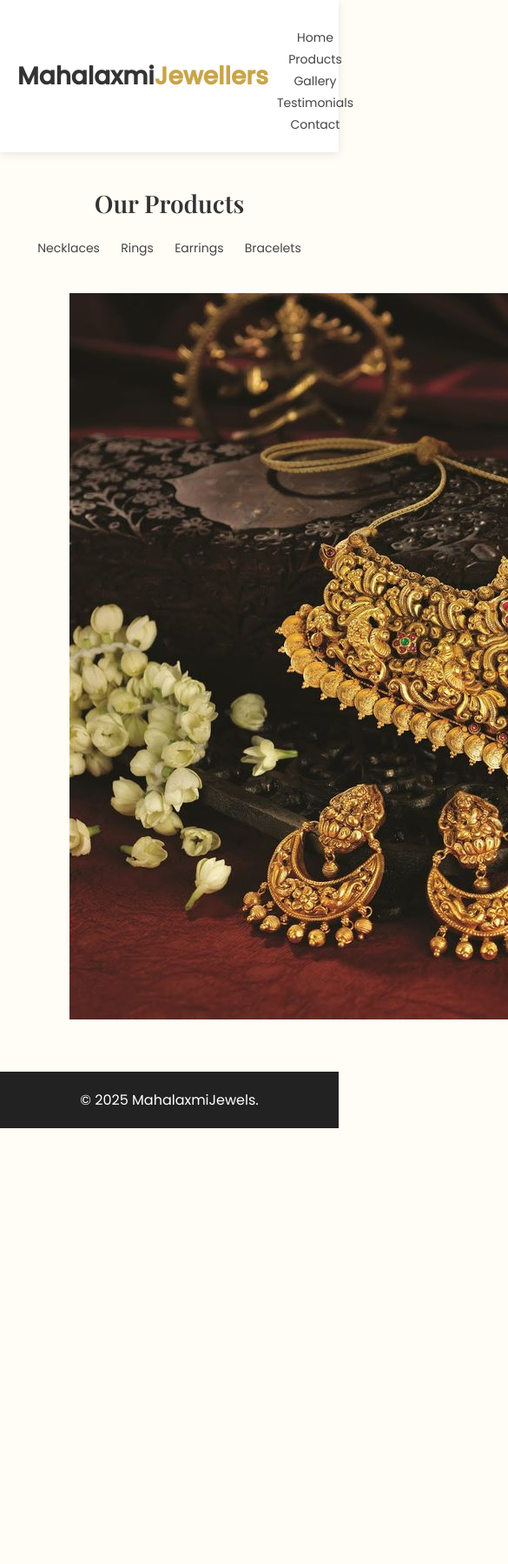
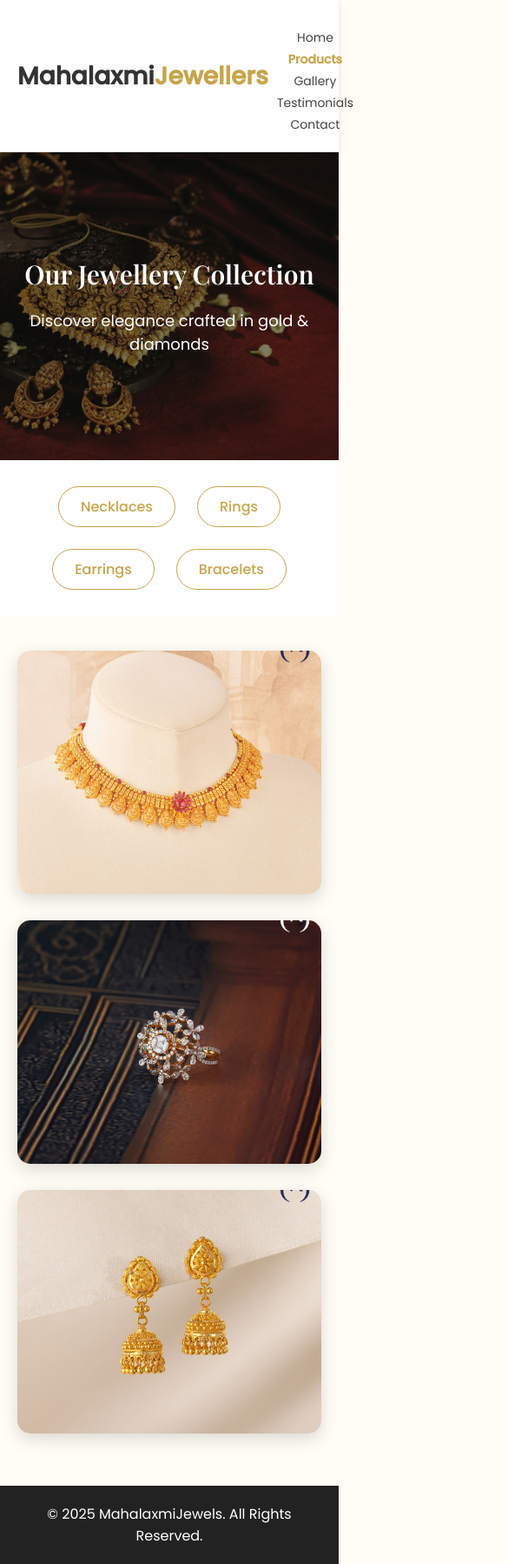
Before and after one commit to omkarkol/jewellerydemo, a plain HTML site: page products.html in a window 390 px wide. Shown: the top 1798 px of the page at 87% size, 585 px wide, since content can reach past the window. Before the commit the page ends 1297 px from the top, so only its background shows below. Drawn offline with nearby package versions, Linux system fonts and the light colour scheme.

Commit message:
Add files via upload

```diff
--- a/products.html
+++ b/products.html
@@ -3,6 +3,7 @@
 <head>
     <meta charset="UTF-8">
     <title>Products | MahalaxmiJewels</title>
+    <meta name="viewport" content="width=device-width, initial-scale=1.0">
     <link rel="stylesheet" href="style.css">
 </head>
 <body>
@@ -11,30 +12,66 @@
     <div class="logo">Mahalaxmi<span>Jewellers</span></div>
     <nav>
         <a href="index.html">Home</a>
-        <a href="products.html">Products</a>
+        <a href="products.html" class="active">Products</a>
         <a href="gallery.html">Gallery</a>
         <a href="testimonials.html">Testimonials</a>
         <a href="contact.html">Contact</a>
     </nav>
 </header>
 
-<section>
-    <h1>Our Products</h1>
+<!-- HERO -->
+<section class="products-hero">
+    <h1>Our Jewellery Collection</h1>
+    <p>Discover elegance crafted in gold & diamonds</p>
+</section>
 
-    <nav style="margin-bottom:20px;">
+<!-- CATEGORY FILTER -->
+<section class="category-section">
+    <div class="category-nav">
         <a href="necklaces.html">Necklaces</a>
         <a href="rings.html">Rings</a>
         <a href="earrings.html">Earrings</a>
         <a href="bracelets.html">Bracelets</a>
-    </nav>
-
-    <div class="grid">
-        <img class="bg" src="bg.webp">
-        <!-- You can copy cards here -->
     </div>
 </section>
 
-<footer>© 2025 MahalaxmiJewels.</footer>
+<!-- PRODUCT SHOWCASE -->
+<section class="products-section">
+    <div class="product-grid">
+
+        <div class="product-card">
+            <img src="necklaces2.jpg" alt="Necklace">
+            <div class="product-overlay">
+                <h3>Gold Necklace</h3>
+                <p>INR 3,77,336</p>
+                <button>View Details</button>
+            </div>
+        </div>
+
+        <div class="product-card">
+            <img src="ring line1 1.jpg" alt="Ring">
+            <div class="product-overlay">
+                <h3>Diamond Ring</h3>
+                <p>INR 1,83,200</p>
+                <button>View Details</button>
+            </div>
+        </div>
+
+        <div class="product-card">
+            <img src="mj jumka.jpg" alt="Earrings">
+            <div class="product-overlay">
+                <h3>Gold Earrings</h3>
+                <p>INR 1,54,653</p>
+                <button>View Details</button>
+            </div>
+        </div>
+
+    </div>
+</section>
+
+<footer>
+    © 2025 MahalaxmiJewels. All Rights Reserved.
+</footer>
 
 </body>
 </html>
--- a/style.css
+++ b/style.css
@@ -64,7 +64,7 @@ h1, h2 {
 
 .bg{
     background-size: cover;
-    padding: 0px 60px;
+    padding:0px 60px;
 }
 
 .card {
@@ -206,6 +206,145 @@ ul{
     }
 }
 
+/* PRODUCTS HERO */
+.products-hero {
+    background: linear-gradient(rgba(0,0,0,0.5), rgba(0,0,0,0.5)),
+                url("bg.webp") center/cover no-repeat;
+    color: white;
+    text-align: center;
+    padding: 120px 20px;
+}
+
+.products-hero h1 {
+    font-size: 42px;
+    font-family: 'Playfair Display', serif;
+}
+
+.products-hero p {
+    font-size: 18px;
+    margin-top: 10px;
+}
+
+/* CATEGORY NAV */
+.category-section {
+    background: #fff;
+    padding: 30px 20px;
+}
+
+.category-nav {
+    display: flex;
+    justify-content: center;
+    gap: 25px;
+    flex-wrap: wrap;
+}
+
+.category-nav a {
+    text-decoration: none;
+    padding: 10px 25px;
+    border-radius: 30px;
+    border: 1px solid #c9a449;
+    color: #c9a449;
+    font-weight: 500;
+    transition: .3s;
+}
+
+.category-nav a:hover {
+    background: #c9a449;
+    color: white;
+}
+
+/* PRODUCT GRID */
+.products-section {
+    padding: 60px 40px;
+}
+
+.product-grid {
+    display: grid;
+    grid-template-columns: repeat(auto-fit, minmax(280px, 1fr));
+    gap: 30px;
+}
+
+/* PRODUCT CARD */
+.product-card {
+    position: relative;
+    border-radius: 15px;
+    overflow: hidden;
+    box-shadow: 0 6px 20px rgba(0,0,0,0.15);
+}
+
+.product-card img {
+    width: 100%;
+    height: 360px;
+    object-fit: cover;
+    transition: transform 0.5s;
+}
+
+.product-card:hover img {
+    transform: scale(1.1);
+}
+
+/* OVERLAY */
+.product-overlay {
+    position: absolute;
+    inset: 0;
+    background: rgba(0,0,0,0.6);
+    color: white;
+    display: flex;
+    flex-direction: column;
+    justify-content: center;
+    align-items: center;
+    opacity: 0;
+    transition: 0.4s;
+    text-align: center;
+}
+
+.product-card:hover .product-overlay {
+    opacity: 1;
+}
+
+.product-overlay h3 {
+    font-size: 22px;
+    margin-bottom: 10px;
+}
+
+.product-overlay p {
+    color: #d4af37;
+    font-size: 18px;
+    margin-bottom: 15px;
+}
+
+.product-overlay button {
+    padding: 10px 25px;
+    border: none;
+    border-radius: 25px;
+    background: #d4af37;
+    color: #000;
+    font-weight: bold;
+    cursor: pointer;
+}
+
+/* ACTIVE NAV LINK */
+nav a.active {
+    color: #c9a449;
+    font-weight: 600;
+}
+
+/* RESPONSIVE */
+@media (max-width: 768px) {
+    .products-hero h1 {
+        font-size: 30px;
+    }
+
+    .product-card img {
+        height: 280px;
+    }
+
+    .products-section {
+        padding: 40px 20px;
+    }
+}
+
+
 
 /* Responsive */
 @media(max-width: 768px){
```
